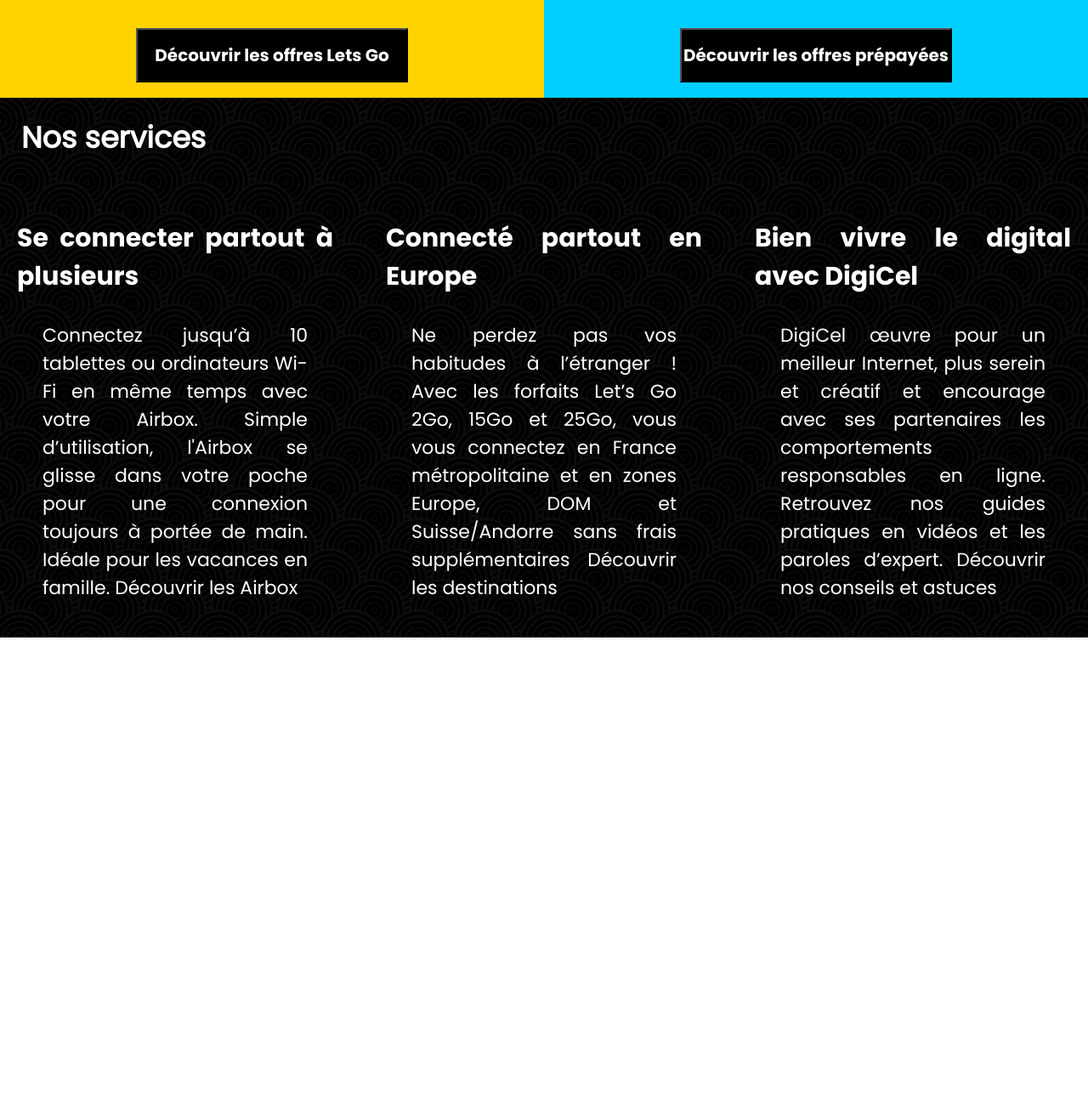
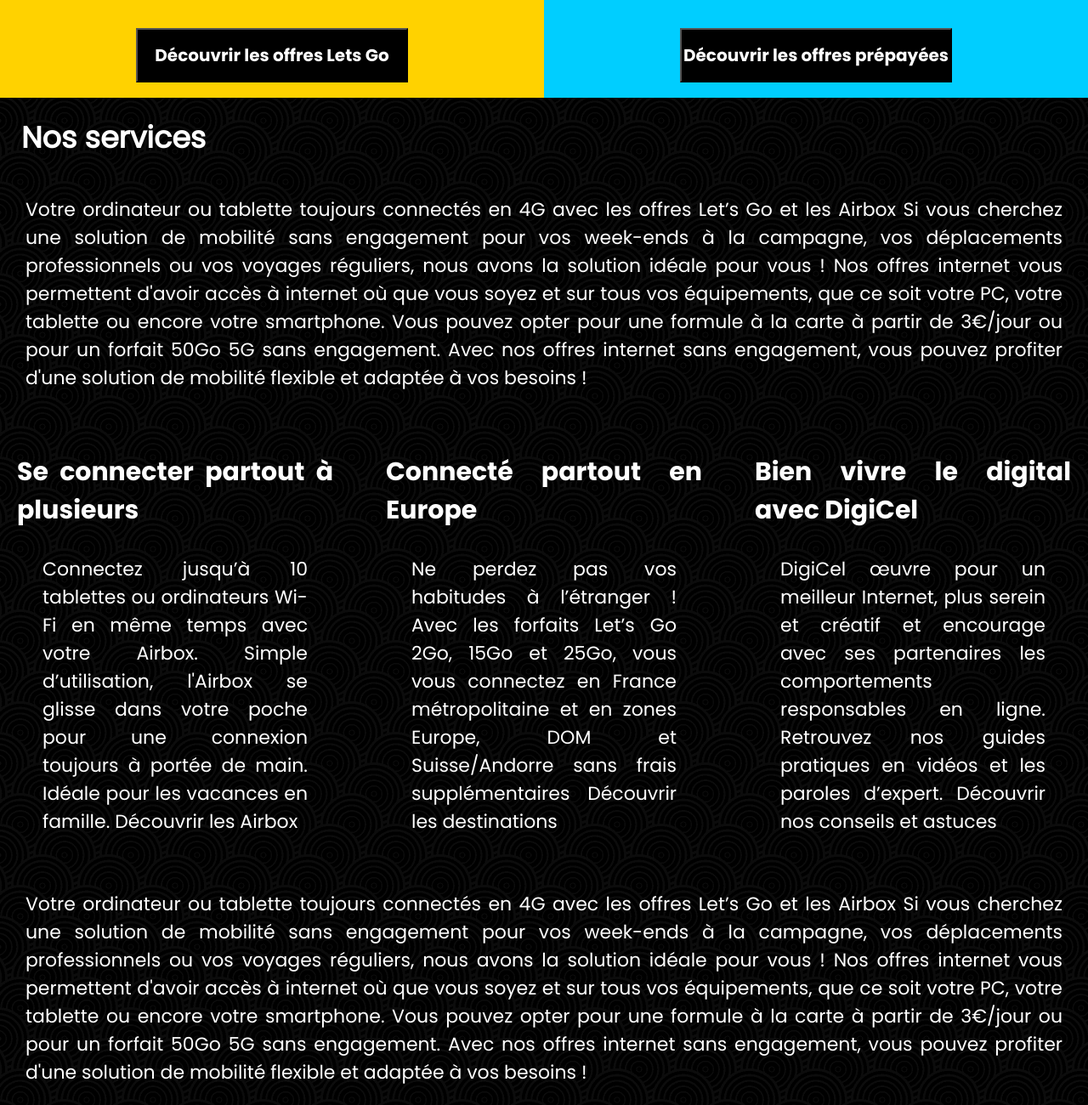
Before and after one commit to boudourweb/digicel, a plain HTML site: page index.html in a window 1280 px wide. Shown: the part 2162-3462 px from the top of the page at 85% size. Before the commit the page ends 2912 px from the top, so only its background shows below. Drawn offline with Linux system fonts and the light colour scheme.

Commit message:
ajout de p

```diff
--- a/index.html
+++ b/index.html
@@ -168,6 +168,16 @@
             <div class="nos_services_titre section_titre">
                 <h2>Nos services</h2>
             </div>
+            <section class="presentation">
+
+            <p>Votre ordinateur ou tablette toujours connectés en 4G avec les offres Let’s Go et les Airbox
+                Si vous cherchez une solution de mobilité sans engagement pour vos week-ends à la campagne,
+                vos déplacements professionnels ou vos voyages réguliers, nous avons la solution idéale pour
+                vous ! Nos offres internet vous permettent d'avoir accès à internet où que vous soyez et sur
+                tous vos équipements, que ce soit votre PC, votre tablette ou encore votre smartphone. Vous pouvez
+                opter pour une formule à la carte à partir de 3€/jour ou pour un forfait 50Go 5G sans engagement. Avec
+                nos offres internet sans engagement, vous pouvez profiter d'une solution de mobilité flexible et adaptée à vos besoins !</p>
+            </section>
             <div class="nos_services_cards">
                 <div class="nos_services_cards_card service_1" >
                     <h3 class="nos_services_cards_card_titre">Se connecter partout à plusieurs</h3>
@@ -196,6 +206,16 @@
                     </p>
                 </div>
             </div>
+            <section class="presentation">
+
+                <p>Votre ordinateur ou tablette toujours connectés en 4G avec les offres Let’s Go et les Airbox
+                    Si vous cherchez une solution de mobilité sans engagement pour vos week-ends à la campagne,
+                    vos déplacements professionnels ou vos voyages réguliers, nous avons la solution idéale pour
+                    vous ! Nos offres internet vous permettent d'avoir accès à internet où que vous soyez et sur
+                    tous vos équipements, que ce soit votre PC, votre tablette ou encore votre smartphone. Vous pouvez
+                    opter pour une formule à la carte à partir de 3€/jour ou pour un forfait 50Go 5G sans engagement. Avec
+                    nos offres internet sans engagement, vous pouvez profiter d'une solution de mobilité flexible et adaptée à vos besoins !</p>
+                </section>
         </div>
     </footer>
 </body>
```
